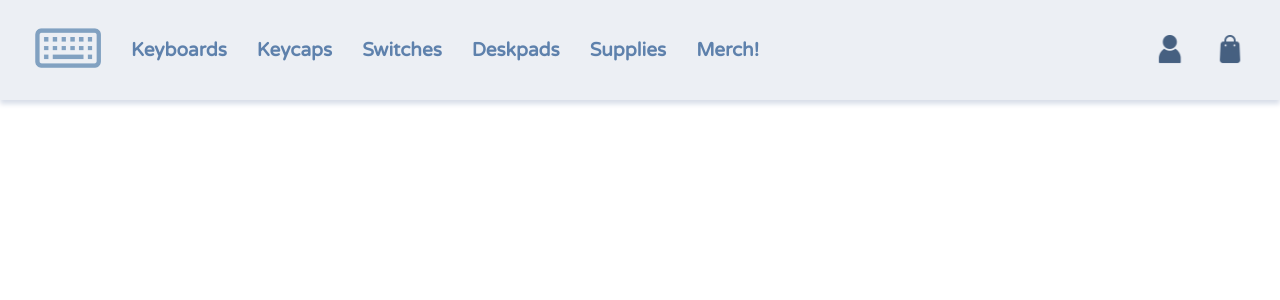
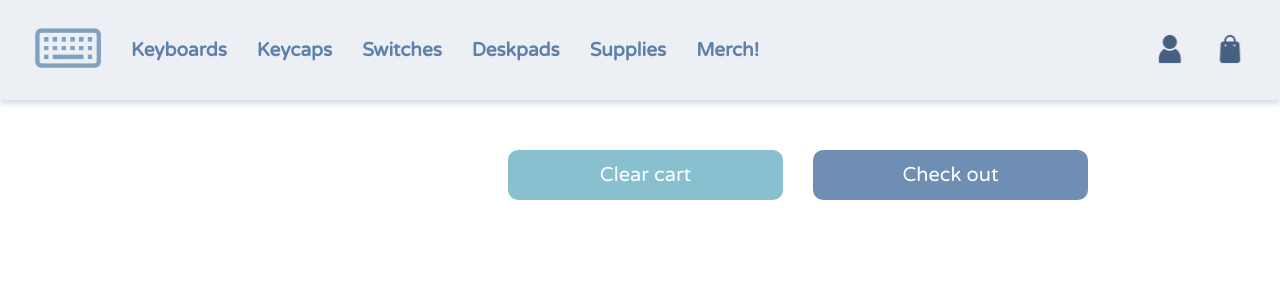
Before and after one commit to richardCorrea96/ecommerceTeclados-Correa, a React (Create React App) app: page /cart in a window 1280 px wide. Shown: the top 300 px of the page. Built offline with nearby package versions, Linux system fonts and the light colour scheme.

Commit message:
clear-remove-add

```diff
--- a/src/App.js
+++ b/src/App.js
@@ -1,11 +1,13 @@
 import NavBar from './components/NavBar/NavBar';
 import ItemListContainer from './components/ItemListContainer'
 import ItemDetailContainter from './components/ItemDetailContainter';
+import CartContainer from './components/CartContainer';
 import {BrowserRouter, Routes, Route} from 'react-router-dom';
-
+import {CartProvider} from './context/CartContext';
 
 function App() {
   return (
+    <CartProvider>
       <BrowserRouter>
         <div>
           <NavBar />
@@ -13,10 +15,11 @@ function App() {
               <Route path="/" element={<ItemListContainer/>}/>
               <Route path="/category/:categoryId" element={<ItemListContainer/>}/>
               <Route path="/item/:productId" element={<ItemDetailContainter/>}/>
+              <Route path="/cart" element={<CartContainer/>}/>
             </Routes>
         </div>
       </BrowserRouter>
-
+    </CartProvider>
   );
 }
 export default App;
--- /dev/null
+++ b/src/components/CartContainer.js
@@ -0,0 +1,42 @@
+import {useContext} from 'react';
+import { CartContext } from '../context/CartContext';
+import './NavBar/styles.css'
+
+const CartContainer = () => {
+    const {productCartList, removeItem, clear} = useContext(CartContext);
+
+    return (
+        <>
+        <div className="opiti">
+            {productCartList.map(item =>(
+
+                <div className="xd">
+                    <div className="nombreImagen">
+                        <img className="imgInCart" src={item.image}/>
+                        <p>{item.name}</p>
+                    </div>
+
+                    <div>
+                        <p>Price: $ {item.price}</p>
+                    </div>
+
+                    <div>
+                    <p>Quantity: {item.quantity}</p>
+                    </div>
+
+                    <div >
+                        <button className="removeItem" onClick={()=>removeItem(item.id)}> x </button>
+                    </div>
+                </div>
+                ))}
+        </div>
+
+        <div className="botonescart">
+            <button className="clearCartBtn" onClick={clear}>Clear cart</button>
+            <button className="checkOutBtn" on>Check out</button>
+        </div>
+        </>
+    )
+}
+
+export default CartContainer
--- a/src/components/ItemDetail.js
+++ b/src/components/ItemDetail.js
@@ -1,19 +1,22 @@
 import './NavBar/styles.css'
 import ItemCount from './ItemCount'
-import {useState} from 'react';
+import {useState, useContext} from 'react';
 import {Link} from 'react-router-dom'
+import { CartContext } from '../context/CartContext';
 
 
 //correccion
 
 
-const ItemDetail = ({name, image, price, fullDesc, stock}) => {
+const ItemDetail = ({id ,name, image, price, fullDesc, stock}) => {
 
+    const {addItem} = useContext(CartContext);
     const [contador, setContador] = useState(0);
 
     const onAdd = (dato) =>{
         console.log(`hizo click ${dato}`)
         setContador(dato)
+        addItem(id ,name, image, price, dato)
     }
     return (
             <>
@@ -28,7 +31,7 @@ const ItemDetail = ({name, image, price, fullDesc, stock}) => {
                     contador ?
                     <div className="se-agrego-al-carrito">
                         <Link to="/"> <button className='seguir-comprando'>Seguir comprando</button></Link>
-                        <button className='ir-al-carrito'>Ir al carrito</button>
+                        <Link to="/cart"><button className='ir-al-carrito'>Ir al carrito</button></Link>
                     </div> :
                     <ItemCount stock={stock} initial={1} onAdd={onAdd}/>
                 }
--- a/src/components/NavBar/NavBar.js
+++ b/src/components/NavBar/NavBar.js
@@ -3,7 +3,6 @@ import logo from '../../imagenes/logo.png';
 import userIcon from '../../imagenes/user.png'
 import CartWidget from './CartWidget/CartWidget'
 import {Link, NavLink} from 'react-router-dom'
-
 const NavBar = () => {
     return (
 
@@ -36,7 +35,9 @@ const NavBar = () => {
                         <img className='img-btn-navBar' src={userIcon} alt='user'/>
                     </button>
                 </div>
-                <div className="cart-navBar"> <CartWidget /> </div>
+                <Link to="/cart">
+                    <div className="cart-navBar"><CartWidget /> </div>
+                </Link>
             </div>
         </div>
 
--- a/src/components/NavBar/styles.css
+++ b/src/components/NavBar/styles.css
@@ -250,8 +250,7 @@ body{
 }
 
 .seguir-comprando{
-    background-color: #88C0D0
-    ;
+    background-color: #88C0D0;
     border: none;
     border-radius: 10px;
     color: white;
@@ -265,6 +264,82 @@ body{
 }
 .seguir-comprando:hover{
     transition-duration: 300ms;
-    background-color: #A3BE8C
+    background-color: #A3BE8C;
+}
+.xd{
+
+    margin: auto;
+    width: 70%;
+    display:flex;
+    flex-direction: row;
+    align-items: center;
+    justify-content: space-between;
+    border-bottom:2px solid #5E81AC;
+}
+.imgInCart{
+    margin-bottom:20px;
+    margin-top:20px;
+    margin-right:20px;
+    border-radius: 10px;
+    width: 100px;
+    height: 80px;
+}
+.nombreImagen{
+    display: flex;
+    flex-direction: row;
+    align-items: center;
+}
+.opiti{
+    display: flex;
+    flex-direction: column;
+    margin-top: 20px;
+}
+.removeItem{
+    width: 30px;
+    height: 30px;
+    color: white;
+    border: none;
+    font-size: 20px;
+    font-family: 'Varela Round', sans-serif;
+    background-color: #5E81AC;
+    border-radius: 100%;
+    cursor: pointer;
+}
+.botonescart{
+    margin: auto;
+    margin-top: 30px;
+    width: 70%;
+    display:flex;
+    flex-direction: row;
+    align-items: center;
+    justify-content: end;
+    margin-bottom: 50px;
 
 }
+.clearCartBtn{
+    background-color: #88C0D0;
+    border: none;
+    border-radius: 10px;
+    color: white;
+    font-size: 20px;
+    padding: 10px;
+    cursor: pointer;
+    font-family: 'Varela Round', sans-serif;
+    width:275px;
+    height: 50px;
+    margin-right: 30px;
+
+}
+.checkOutBtn{
+    background-color: #5e81ace4 ;
+    border: none;
+    border-radius: 10px;
+    color: white;
+    font-size: 20px;
+    padding: 10px;
+    cursor: pointer;
+    font-family: 'Varela Round', sans-serif;
+    width:275px;
+    height: 50px;
+
+}
--- a/src/components/mock-data.js
+++ b/src/components/mock-data.js
@@ -5,7 +5,7 @@ const data = [
         name: 'ITEM NAME N.1',
         shortDesc: 'Item N.1 Description',
         fullDesc: 'Lorem ipsum dolor sit amet, consectetur adipiscing elit, sed do eiusmod tempor incididunt ut labore et dolore magna aliqua. Ut enim ad minim veniam, quis nostrud exercitation ullamco laboris nisi ut aliquip ex ea commodo consequat. Duis aute irure dolor in reprehenderit in voluptate velit esse cillum dolore eu fugiat nulla pariatur. Excepteur sint occaecat cupidatat non proident, sunt in culpa qui officia deserunt mollit anim id est laborum.',
-        price: '$100',
+        price: 100,
         image: 'http://c.files.bbci.co.uk/48DD/production/_107435681_perro1.jpg',
         stock: 10,
         category: 'keyboards',
@@ -17,7 +17,7 @@ const data = [
         name: 'ITEM NAME N.2',
         shortDesc: 'Item N.2 Description',
         fullDesc: 'Lorem ipsum dolor sit amet, consectetur adipiscing elit, sed do eiusmod tempor incididunt ut labore et dolore magna aliqua. Ut enim ad minim veniam, quis nostrud exercitation ullamco laboris nisi ut aliquip ex ea commodo consequat. Duis aute irure dolor in reprehenderit in voluptate velit esse cillum dolore eu fugiat nulla pariatur. Excepteur sint occaecat cupidatat non proident, sunt in culpa qui officia deserunt mollit anim id est laborum.',
-        price: '$200',
+        price: 200,
         image: 'https://i.pinimg.com/originals/0f/a3/d2/0fa3d223e7c4ebae02c43db3a4622586.jpg',
         stock: 6,
         category: 'keycaps',
@@ -29,7 +29,7 @@ const data = [
         name: 'ITEM NAME N.3',
         shortDesc: 'Item N.3 Description',
         fullDesc: 'Lorem ipsum dolor sit amet, consectetur adipiscing elit, sed do eiusmod tempor incididunt ut labore et dolore magna aliqua. Ut enim ad minim veniam, quis nostrud exercitation ullamco laboris nisi ut aliquip ex ea commodo consequat. Duis aute irure dolor in reprehenderit in voluptate velit esse cillum dolore eu fugiat nulla pariatur. Excepteur sint occaecat cupidatat non proident, sunt in culpa qui officia deserunt mollit anim id est laborum.',
-        price: '$300',
+        price: 300,
         image: 'https://cf.ltkcdn.net/dogs/images/std/236742-800x515r1-cutest-puppy-videos.jpg',
         stock: 10,
         category: 'switches',
@@ -41,7 +41,7 @@ const data = [
         name: 'ITEM NAME N.4',
         shortDesc: 'Item N.4 Description',
         fullDesc: 'Lorem ipsum dolor sit amet, consectetur adipiscing elit, sed do eiusmod tempor incididunt ut labore et dolore magna aliqua. Ut enim ad minim veniam, quis nostrud exercitation ullamco laboris nisi ut aliquip ex ea commodo consequat. Duis aute irure dolor in reprehenderit in voluptate velit esse cillum dolore eu fugiat nulla pariatur. Excepteur sint occaecat cupidatat non proident, sunt in culpa qui officia deserunt mollit anim id est laborum.',
-        price: '$400',
+        price: 400,
         image: 'https://www.rd.com/wp-content/uploads/2019/01/shutterstock_673465372.jpg?fit=700,467',
         stock: 10,
         category: 'deskpads',
@@ -52,7 +52,7 @@ const data = [
         name: 'ITEM NAME N.5',
         shortDesc: 'Item N.5 Description',
         fullDesc: 'Lorem ipsum dolor sit amet, consectetur adipiscing elit, sed do eiusmod tempor incididunt ut labore et dolore magna aliqua. Ut enim ad minim veniam, quis nostrud exercitation ullamco laboris nisi ut aliquip ex ea commodo consequat. Duis aute irure dolor in reprehenderit in voluptate velit esse cillum dolore eu fugiat nulla pariatur. Excepteur sint occaecat cupidatat non proident, sunt in culpa qui officia deserunt mollit anim id est laborum.',
-        price: '$500',
+        price: 500,
         image: 'https://i.pinimg.com/originals/39/eb/e5/39ebe512367bdf1ac5eff97181d4feeb.jpg',
         stock: 10,
         category: 'supplies',
@@ -63,7 +63,7 @@ const data = [
         name: 'ITEM NAME N.6',
         shortDesc: 'Item N.6 Description',
         fullDesc: 'Lorem ipsum dolor sit amet, consectetur adipiscing elit, sed do eiusmod tempor incididunt ut labore et dolore magna aliqua. Ut enim ad minim veniam, quis nostrud exercitation ullamco laboris nisi ut aliquip ex ea commodo consequat. Duis aute irure dolor in reprehenderit in voluptate velit esse cillum dolore eu fugiat nulla pariatur. Excepteur sint occaecat cupidatat non proident, sunt in culpa qui officia deserunt mollit anim id est laborum.',
-        price: '$600',
+        price: 600,
         image: 'https://encrypted-tbn0.gstatic.com/images?q=tbn:ANd9GcQ-d5eR4n30tcy46E7cefDB430dyLYqDbDLNA&usqp=CAU',
         stock: 10,
         category: 'merch',
--- /dev/null
+++ b/src/context/CartContext.js
@@ -0,0 +1,37 @@
+import React from 'react';
+import {useState} from 'react'
+
+export const CartContext = React.createContext();
+
+export const CartProvider =({children})=> {
+    const [productCartList, setProductCartList] = useState([])
+
+    const addItem = (id ,name, image, price, quantity) => {
+        console.log('name', name, 'quantity', quantity)
+        const newProduct = {
+            id: id,
+            name : name,
+            image: image,
+            price: price,
+            quantity
+        }
+        console.log("newProduct", newProduct);
+        const newArreglo = [...productCartList];
+        newArreglo.push(newProduct);
+        setProductCartList(newArreglo);
+    }
+
+    const removeItem = (id) =>{
+        console.log('itemId', id)
+        const newArreglo = productCartList.filter(product=>product.id !== id);
+        setProductCartList(newArreglo);
+    }
+    const clear =()=>{
+        setProductCartList([]);
+    }
+    return(
+        <CartContext.Provider value={{productCartList, addItem, removeItem, clear}}>
+            {children}
+        </CartContext.Provider>
+    )
+}
```
Lines whose indentation alone changed are shown as unchanged.
